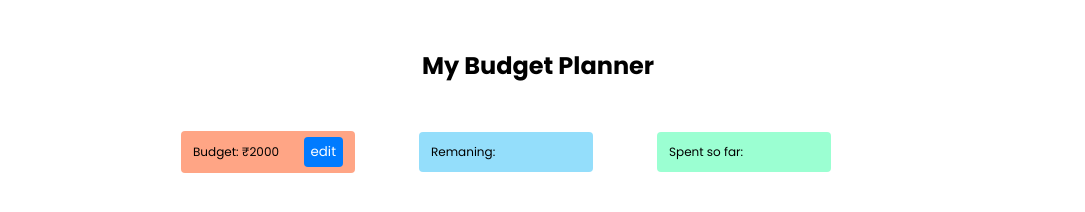
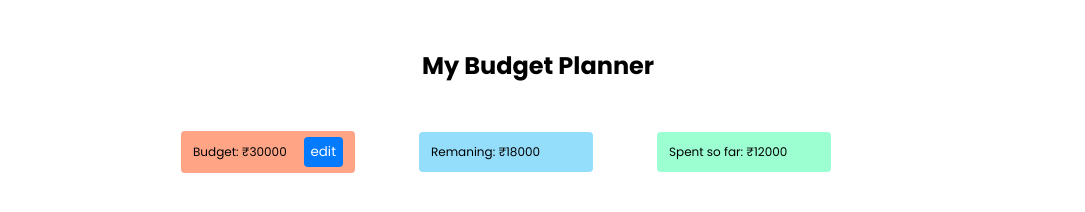
Before and after one commit to johnabhishektg/budget-tracker-app, a React (Create React App) app: page / in a window 1280 px wide. Shown: the top 212 px of the page, without its empty margins (102-1187 px from the left). Built offline with nearby package versions, Linux system fonts and the light colour scheme.

Commit message:
displaying the budget and values

```diff
--- a/src/components/Header.js
+++ b/src/components/Header.js
@@ -2,7 +2,11 @@ import React, { useContext } from "react";
 import { AppContext } from "../context/AppContext";
 
 const Header = () => {
-  const { budget } = useContext(AppContext);
+  const { expenses, budget } = useContext(AppContext);
+
+  const totalExpense = expenses.reduce((total, value) => {
+    return (total += value.cost);
+  }, 0);
 
   return (
     <div className="header">
@@ -12,8 +16,8 @@ const Header = () => {
           <p>Budget: ₹{budget}</p>
           <button type="submit">edit</button>
         </div>
-        <div className="disp-2">Remaning:</div>
-        <div className="disp-3">Spent so far:</div>
+        <div className="disp-2">Remaning: ₹{budget - totalExpense}</div>
+        <div className="disp-3">Spent so far: ₹{totalExpense}</div>
       </div>
     </div>
   );
--- a/src/context/AppContext.js
+++ b/src/context/AppContext.js
@@ -21,22 +21,22 @@ export const AppReducer = (state, action) => {
 };
 
 const initialState = {
-  budget: 2000,
+  budget: 30000,
   expenses: [
     {
       id: nanoid(),
       name: "Shopping",
-      cost: "2000",
+      cost: 2000,
     },
     {
       id: nanoid(),
       name: "Holiday",
-      cost: "7000",
+      cost: 7000,
     },
     {
       id: nanoid(),
       name: "Transport",
-      cost: "3000",
+      cost: 3000,
     },
   ],
 };
```
